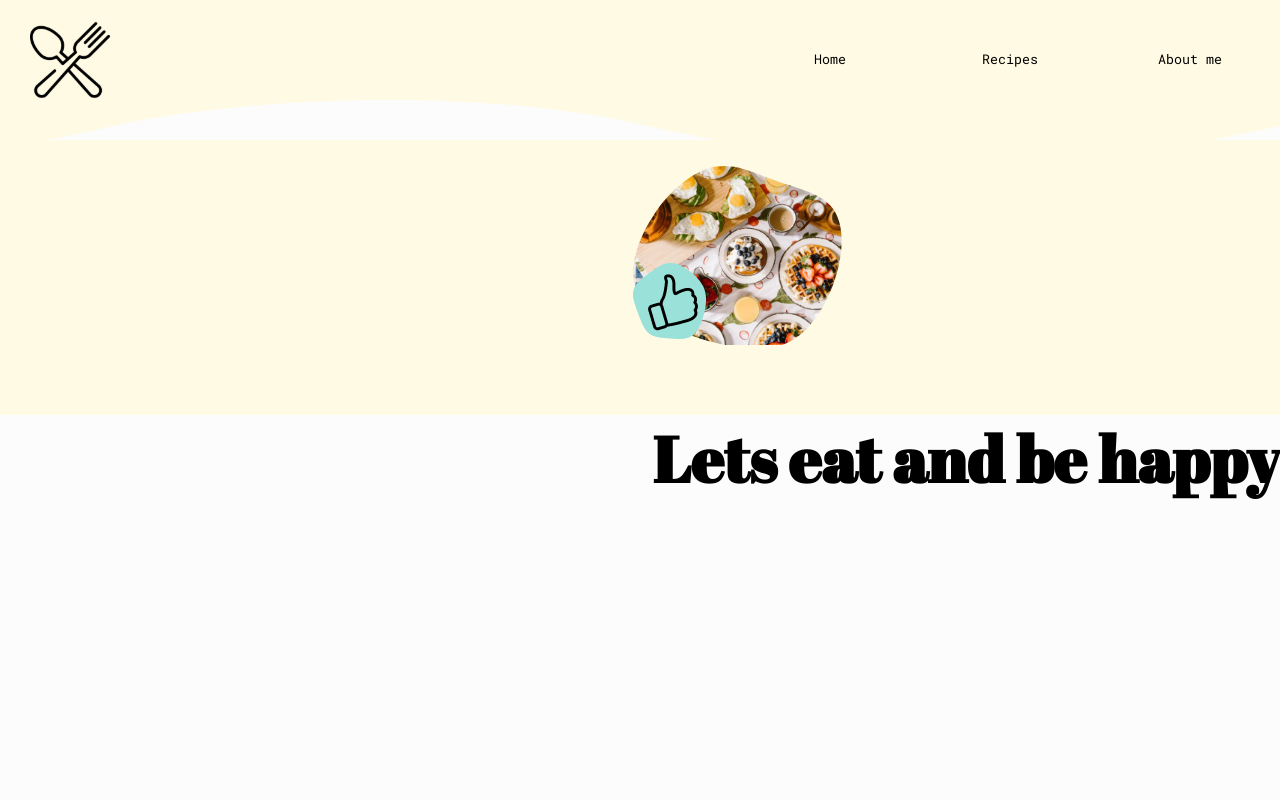
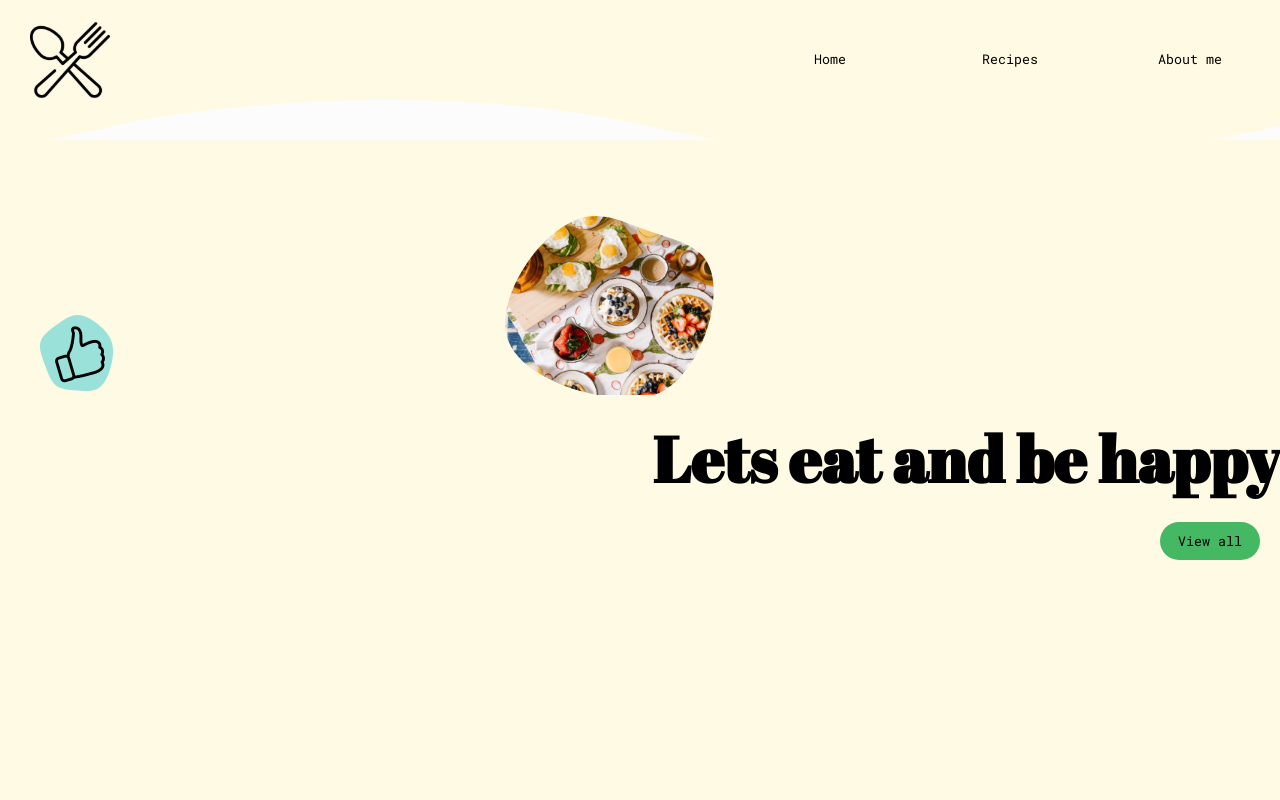
Before and after one commit to CeceStar/recipes-webpage, a React (Create React App) app: page / in a window 1280 px wide. Shown: the top 800 px of the page. Built offline with nearby package versions, Linux system fonts and the light colour scheme.

Commit message:
added all the items to the hero, but the positioning is not working as wanted.

```diff
--- a/src/assets/styles/base/_general.scss
+++ b/src/assets/styles/base/_general.scss
@@ -41,6 +41,6 @@ li {
 }
 
 .background-frame {
-  height: 800px;
+  height: 1000px;
   background-color: $white;
 }
--- a/src/assets/styles/components/_buttons.scss
+++ b/src/assets/styles/components/_buttons.scss
@@ -1,5 +1,14 @@
 button {
   font-family: $buttons;
+}
+
+.btn {
+  outline: none;
+  text-decoration: none;
+  border: transparent;
+  background-color: $green;
+  padding: 10px;
+  border-radius: 30px;
 }
 
 @media only screen and (min-width: 680px) {
--- a/src/assets/styles/pages/_mainpage.scss
+++ b/src/assets/styles/pages/_mainpage.scss
@@ -1,5 +1,6 @@
 .landing-hero-container {
   position: relative;
+  height: 100%;
   background-color: $bright-yellow;
 }
 
@@ -24,28 +25,28 @@
 }
 
 .hero-images {
-  position: absolute;
-  top: -50px;
-  left: 60%;
-  transform: translateX(-50%);
+  display: flex;
+  justify-content: center;
+}
+
+.big-picture {
+  position: relative;
 }
 
 .hero-like {
   position: absolute;
-  bottom: 10px;
-  left: 0;
-}
-
-.super-title-container {
-  display: grid;
-  grid-template-columns: 1fr 4fr;
-  text-align: right;
-  width: 100%;
-  height: 200px;
+  top: 100px;
+  left: 40px;
 }
 
 .super-title {
-  grid-column: 2;
+  padding-top: 20px;
   font-size: 4rem;
-  padding-top: 200px;
+  text-align: right;
 }
+
+.btn-hero {
+  float: right;
+  width: 100px;
+  margin: 20px;
+}
--- a/src/assets/styles/styles.css
+++ b/src/assets/styles/styles.css
@@ -93,12 +93,21 @@ li {
 }
 
 .background-frame {
-  height: 800px;
+  height: 1000px;
   background-color: #FCFCFC;
 }
 
 button {
   font-family: "Roboto Mono", mono;
+}
+
+.btn {
+  outline: none;
+  text-decoration: none;
+  border: transparent;
+  background-color: #45B864;
+  padding: 10px;
+  border-radius: 30px;
 }
 
 @media only screen and (min-width: 680px) {
@@ -346,6 +355,7 @@ button {
 
 .landing-hero-container {
   position: relative;
+  height: 100%;
   background-color: #FFFAE3;
 }
 
@@ -370,33 +380,33 @@ button {
 }
 
 .hero-images {
-  position: absolute;
-  top: -50px;
-  left: 60%;
-  -webkit-transform: translateX(-50%);
-          transform: translateX(-50%);
+  display: -webkit-box;
+  display: -ms-flexbox;
+  display: flex;
+  -webkit-box-pack: center;
+      -ms-flex-pack: center;
+          justify-content: center;
+}
+
+.big-picture {
+  position: relative;
 }
 
 .hero-like {
   position: absolute;
-  bottom: 10px;
-  left: 0;
-}
-
-.super-title-container {
-  display: -ms-grid;
-  display: grid;
-  -ms-grid-columns: 1fr 4fr;
-      grid-template-columns: 1fr 4fr;
-  text-align: right;
-  width: 100%;
-  height: 200px;
+  top: 100px;
+  left: 40px;
 }
 
 .super-title {
-  -ms-grid-column: 2;
-  grid-column: 2;
+  padding-top: 20px;
   font-size: 4rem;
-  padding-top: 200px;
+  text-align: right;
+}
+
+.btn-hero {
+  float: right;
+  width: 100px;
+  margin: 20px;
 }
 /*# sourceMappingURL=styles.css.map */
--- a/src/components/Mainpage/hero.tsx
+++ b/src/components/Mainpage/hero.tsx
@@ -5,7 +5,6 @@ function Hero() {
   return (
     <div className="landing-hero-container">
       <div className="hide-the-wave"></div>
-      <div className="hero-images-container">
       <div className="hero-images">
         <HeroImageBlobb />
         <img
@@ -14,10 +13,8 @@ function Hero() {
           alt="Drawn hand doing thumps up on a blue background"
         />
       </div>
-      </div>
-      <div className="super-title-container">
       <h1 className="super-title">Lets eat and be happy</h1>
-      </div>
+      <button className="btn btn-hero">View all</button>
     </div>
   );
 }
```
Also changed, not shown: 1 other file (tests, documents, lock files or other folders). Lines whose indentation alone changed are shown as unchanged.
